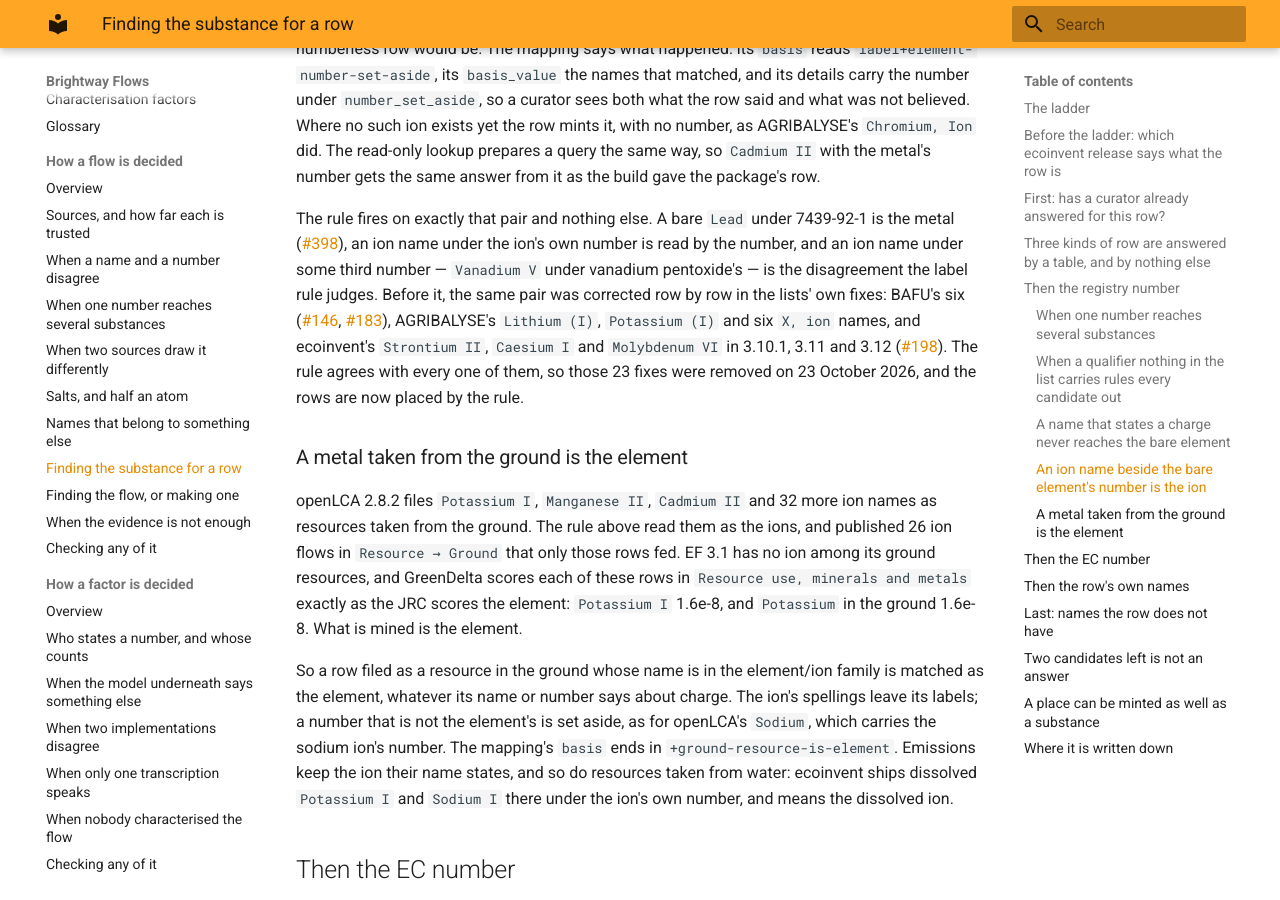
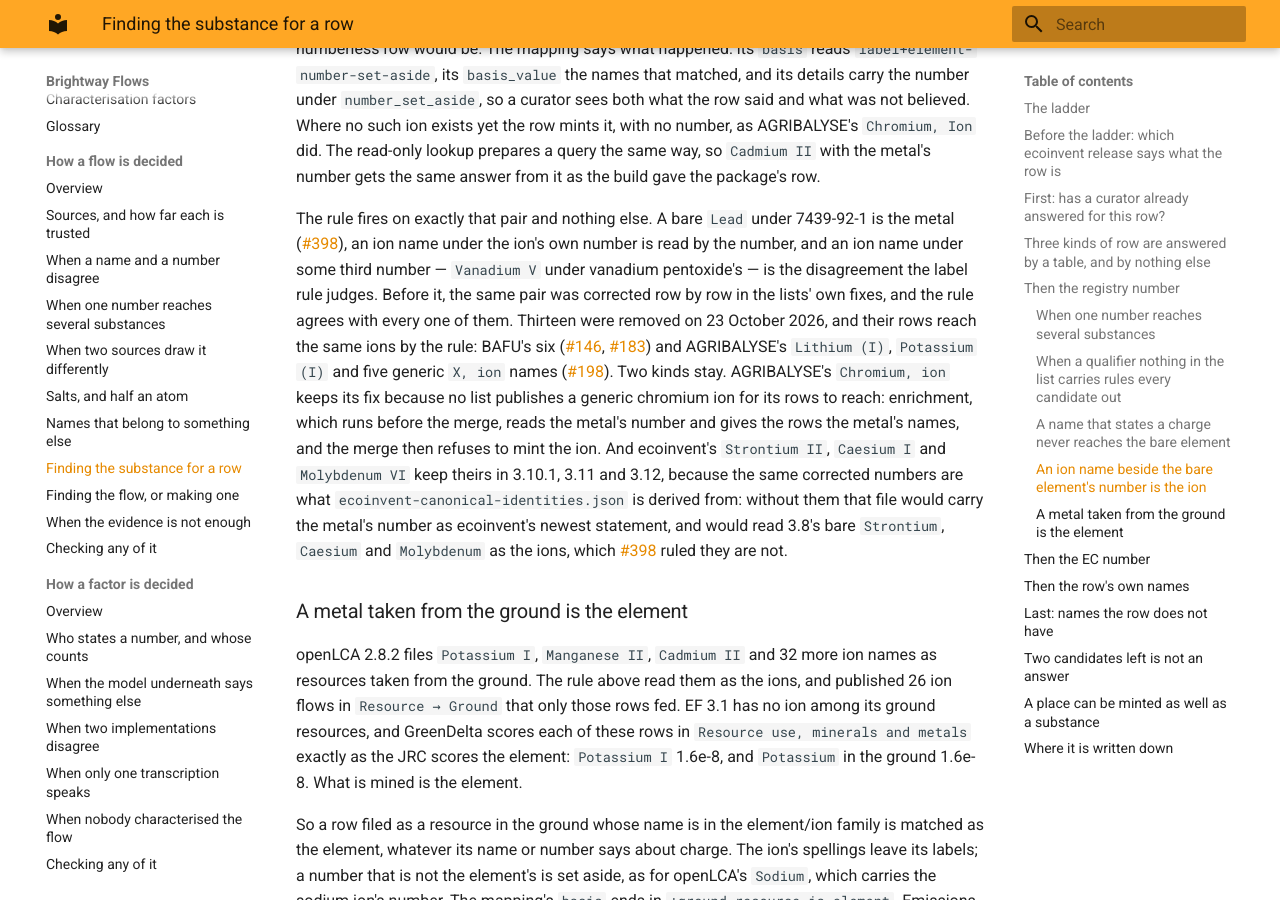
Before and after one commit to brightway-labs/brightway-flows, an MkDocs documentation site: the page built from docs/deciding/merging.md, in a window 1280 px wide and 900 px high, scrolled down 6901 px. Built offline with MkDocs 1.6.1 and Material for MkDocs 9.7.7, drawn with Linux system fonts in a browser that asks for light colours.

Commit message:
Keep the AGRIBALYSE chromium-ion and ecoinvent ion-number fixes, and restate the claims the ground rule and the retired fixes moved
Two kinds of fix retired in 616be2a do more than the #380 rule does, and
are restored. AGRIBALYSE's `Chromium, ion` fix runs before enrichment;
without it the 13 rows take the metal's names, find no generic chromium
ion, and are refused minting (build of b614108: 13 rows unmatched). And
ecoinvent's `Strontium II`, `Caesium I` and `Molybdenum VI` numbers in
3.10.1, 3.11 and 3.12 feed `ecoinvent-canonical-identities.json`: derived
without them, it gains 31 entries carrying the metals' numbers and would
read 3.8's bare rows as the ions, against #398. Thirteen fixes stay
retired: BAFU's six and AGRIBALYSE's seven, whose rows the six-list build
of b614108 places exactly where they were.

Claims restated with the reason in each, ids kept: BAFU's and AGRIBALYSE's
ion rows now record `label+element-number-set-aside` (0711, 0830, 0934);
six 0380 samples were ground resources and now sample emissions, two of
them state the ground rule; counts that included openLCA's ground ions
(0128, 0403, 0671, two 0412 row counts) drop by those rows. The change
pages and the merging page say which fixes went and which stayed, and why.

```diff
--- a/docs/deciding/merging.md
+++ b/docs/deciding/merging.md
@@ -263,14 +263,24 @@
 an ion name under the ion's own number is read by the number, and an ion name
 under some third number — `Vanadium V` under vanadium pentoxide's — is the
 disagreement the label rule judges. Before it, the same pair was corrected
-row by row in the lists' own fixes: BAFU's six
+row by row in the lists' own fixes, and the rule agrees with every one of them.
+Thirteen were removed on 23 October 2026, and their rows reach the same ions by
+the rule: BAFU's six
 ([#146](https://github.com/brightway-labs/brightway-flows/issues/146),
-[#183](https://github.com/brightway-labs/brightway-flows/issues/183)),
-AGRIBALYSE's `Lithium (I)`, `Potassium (I)` and six `X, ion` names, and
-ecoinvent's `Strontium II`, `Caesium I` and `Molybdenum VI` in 3.10.1, 3.11 and
-3.12 ([#198](https://github.com/brightway-labs/brightway-flows/issues/198)).
-The rule agrees with every one of them, so those 23 fixes were removed on
-23 October 2026, and the rows are now placed by the rule.
+[#183](https://github.com/brightway-labs/brightway-flows/issues/183)) and
+AGRIBALYSE's `Lithium (I)`, `Potassium (I)` and five generic `X, ion` names
+([#198](https://github.com/brightway-labs/brightway-flows/issues/198)).
+Two kinds stay. AGRIBALYSE's `Chromium, ion` keeps its fix because no list
+publishes a generic chromium ion for its rows to reach: enrichment, which runs
+before the merge, reads the metal's number and gives the rows the metal's
+names, and the merge then refuses to mint the ion. And ecoinvent's
+`Strontium II`, `Caesium I` and `Molybdenum VI` keep theirs in 3.10.1, 3.11
+and 3.12, because the same corrected numbers are what
+`ecoinvent-canonical-identities.json` is derived from: without them that file
+would carry the metal's number as ecoinvent's newest statement, and would
+read 3.8's bare `Strontium`, `Caesium` and `Molybdenum` as the ions, which
+[#398](https://github.com/brightway-labs/brightway-flows/issues/398) ruled
+they are not.
 
 ### A metal taken from the ground is the element
 
```
Also changed, not shown: docs/changes/agribalyse-3.2.md (+2 -7 lines), docs/changes/bafu-2026-v1.md (+5 -8 lines), 14 other files.
